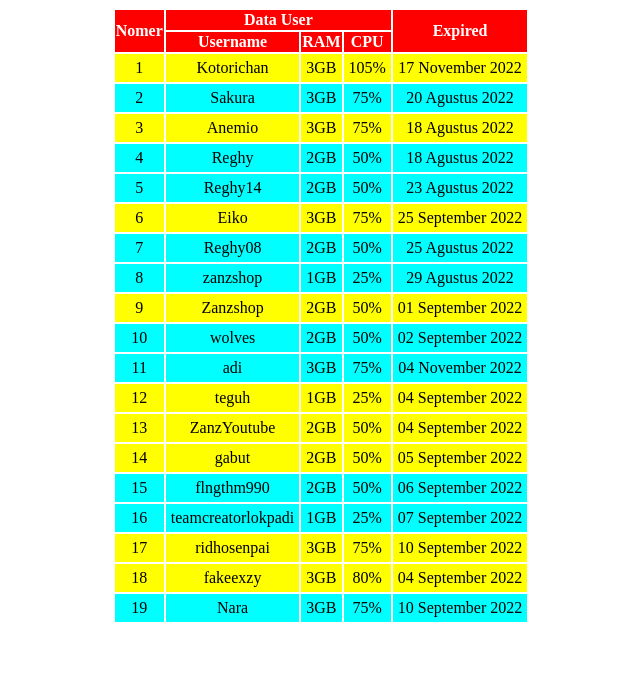
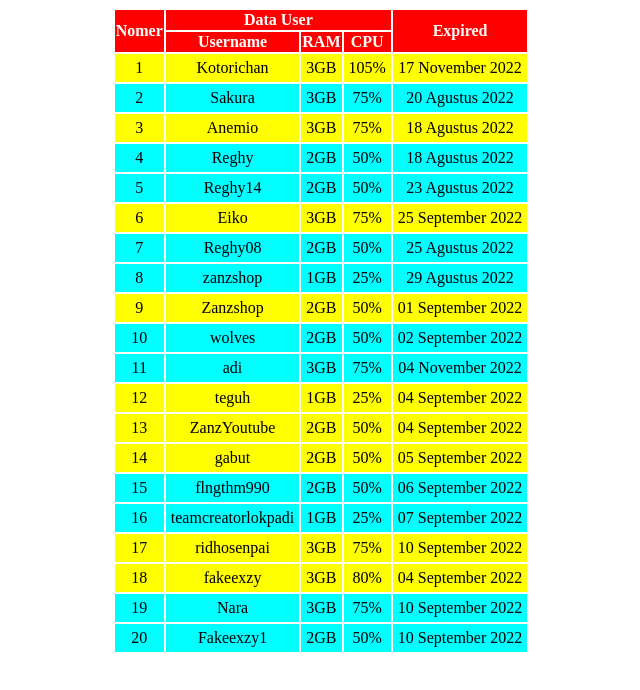
Before and after one commit to PanelAdhan/PanelAdhan.github.io, a plain HTML site: page index.html in a window 1280 px wide. Shown: the whole page, without its empty margins (319-959 px from the left). Drawn offline with Linux system fonts and the light colour scheme.

Commit message:
Update index.html

```diff
--- a/index.html
+++ b/index.html
@@ -169,4 +169,11 @@
     <td align="center"; class="supri">75%</td>
     <td align="center"; class="supri">10 September 2022</td>
   </tr>
+    <tr>
+    <td align="center"; class="supri">20</td>
+    <td align="center"; class="supri">Fakeexzy1</td>
+    <td align="center"; class="supri">2GB</td>
+    <td align="center"; class="supri">50%</td>
+    <td align="center"; class="supri">10 September 2022</td>
+  </tr>
 </table>
```
